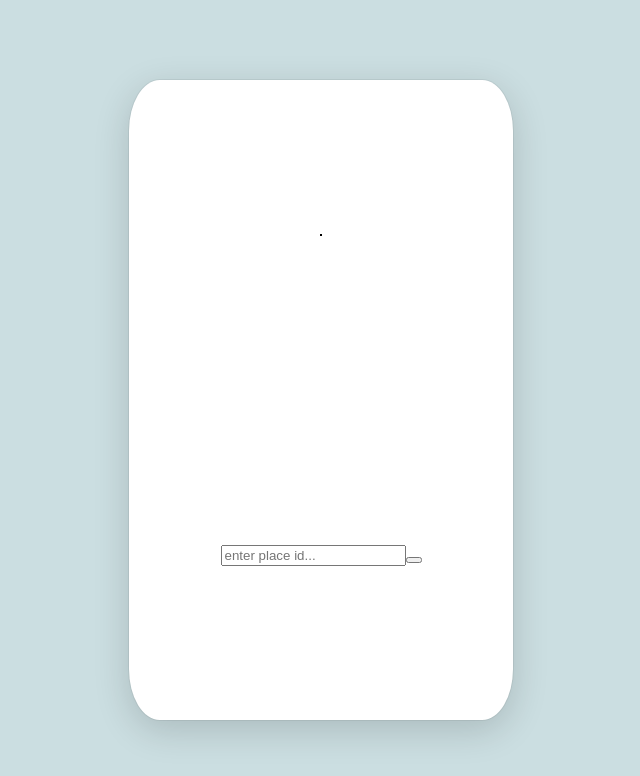
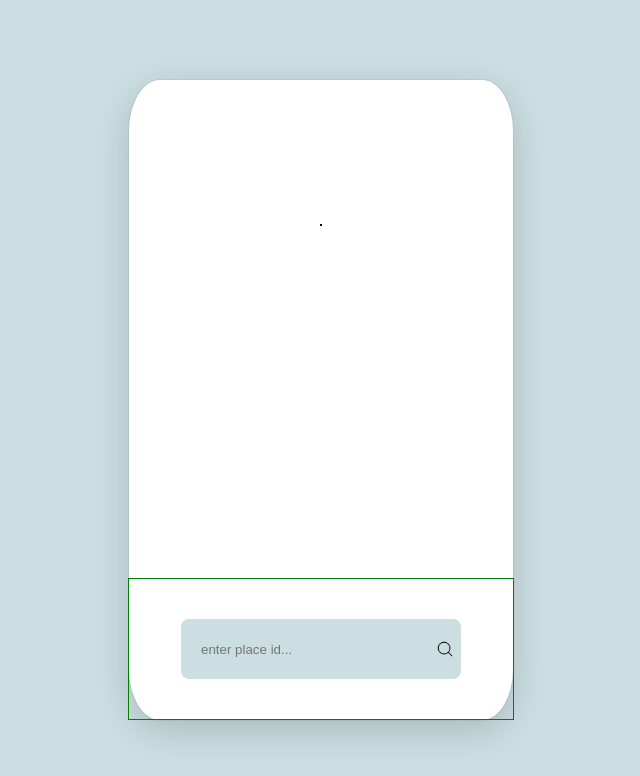
Before and after one commit to sigristarisa/localsearch-client, a React (Create React App) app: page / in a window 1280 px wide. Shown: the top 776 px of the page, without its empty margins (319-959 px from the left). Built offline with nearby package versions, Linux system fonts and the light colour scheme.

Commit message:
styled search bar

```diff
--- a/src/Components/SearchBar/SearchBar.css
+++ b/src/Components/SearchBar/SearchBar.css
@@ -0,0 +1,35 @@
+.form_container {
+  width: 100%;
+  height: 40%;
+  border: solid green 1px;
+}
+
+.input_container {
+  width: 280px;
+  height: 60px;
+  gap: 8px;
+  background-color: var(--main-color);
+  border-radius: 8px;
+}
+
+.input_container input {
+  width: 200px;
+  background-color: transparent;
+  border: none;
+}
+
+.input_container input:focus {
+  outline: none;
+}
+
+.submit-btn {
+  width: 32px;
+  height: 32px;
+  background-color: transparent;
+  border: none;
+}
+
+.submit-btn img {
+  width: 100%;
+  height: auto;
+}
--- a/src/Components/SearchBar/SearchBar.tsx
+++ b/src/Components/SearchBar/SearchBar.tsx
@@ -1,5 +1,6 @@
 import React, { useRef } from "react";
-// import searchIcon from "../../assets/magnifying-glass.png"
+import searchIcon from "../../assets/magnifying-glass.png";
+import "./SearchBar.css";
 
 interface Props {
   setReponseData: Function;
@@ -22,16 +23,22 @@ const SearchBar: React.FC<Props> = ({ setReponseData }) => {
   };
 
   return (
-    <form ref={placeIdFormRef} onSubmit={submitPlaceIdForm}>
+    <form
+      ref={placeIdFormRef}
+      onSubmit={submitPlaceIdForm}
+      className='form_container align-self place-items_center'
+    >
+      <div className='input_container grid-columns-two_extend-one  place-items_center'>
         <input
           type='text'
           name='placeIdInput'
           placeholder='enter place id...'
           required
         />
-      <button type='submit'>
-        {/* <img src={searchIcon} alt='search icon' /> */}
+        <button type='submit' className='submit-btn  place-items_center'>
+          <img src={searchIcon} alt='search icon' />
         </button>
+      </div>
     </form>
   );
 };
--- a/src/index.css
+++ b/src/index.css
@@ -1,6 +1,7 @@
 html {
   --main-color: #cbdee1;
-  --sub-color: white;
+  --sub-color: #f0d9d1;
+  --bg-color: white;
   --main-text-color: black;
   --sub-text-color: #003f5d;
 }
@@ -14,13 +15,27 @@ body {
   place-items: center;
 }
 
+button {
+  cursor: pointer;
+}
+
 .App {
   width: 30vw;
   height: 80vh;
-  background-color: var(--sub-color);
+  background-color: var(--bg-color);
   border-radius: 8%;
   box-shadow: rgba(0, 0, 0, 0.16) 0px 10px 36px 0px,
     rgba(0, 0, 0, 0.06) 0px 0px 0px 1px;
+}
+
+.grid-columns-two_extend-one {
+  display: grid;
+  grid-template-columns: 1fr auto;
+}
+
+.justify-items_center {
+  display: grid;
+  place-items: center;
 }
 
 .place-items_center {
@@ -28,4 +43,8 @@ body {
   place-items: center;
 }
 
+.align-self {
+  align-self: end;
+}
+
 /* -apple-system,BlinkMacSystemFont,Segoe UI,Roboto,Helvetica Neue,Arial,Noto Sans,sans-serif; */
```
Also changed, not shown: src/react-app-env.d.ts (+1 -9 lines). Lines whose indentation alone changed are shown as unchanged.
